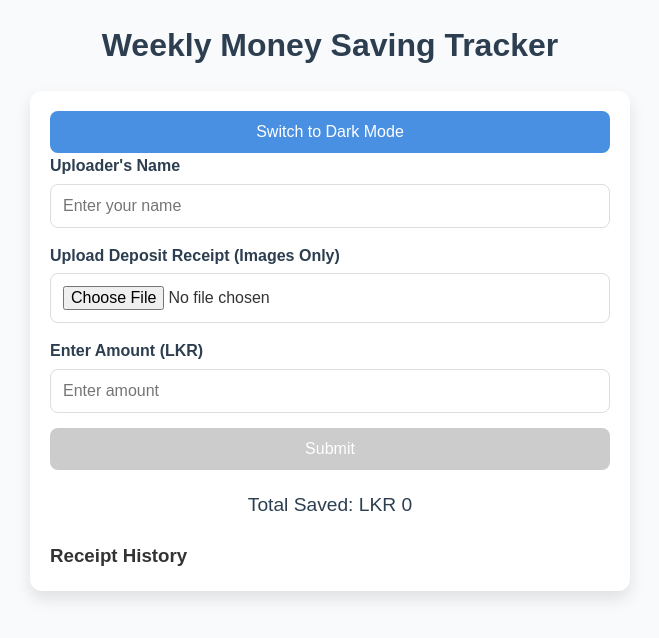
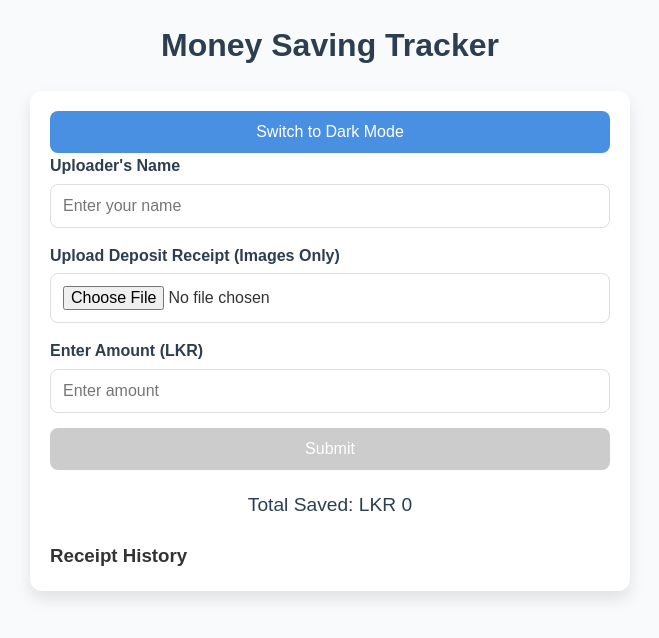
Before and after one commit to LakshanDulip25/money-saving-tracker, a plain HTML site: page index.html in a window 1280 px wide. Shown: the whole page, without its empty margins (310-969 px from the left). Drawn offline with Linux system fonts and the light colour scheme.

Commit message:
Update index.html

```diff
--- a/index.html
+++ b/index.html
@@ -7,7 +7,7 @@
   <link rel="stylesheet" href="styles.css">
 </head>
 <body>
-  <h1>Weekly Money Saving Tracker</h1>
+  <h1>Money Saving Tracker</h1>
   <div class="container">
     <!-- Dark Mode Toggle Button -->
     <button id="themeToggleBtn">Switch to Dark Mode</button>
```
